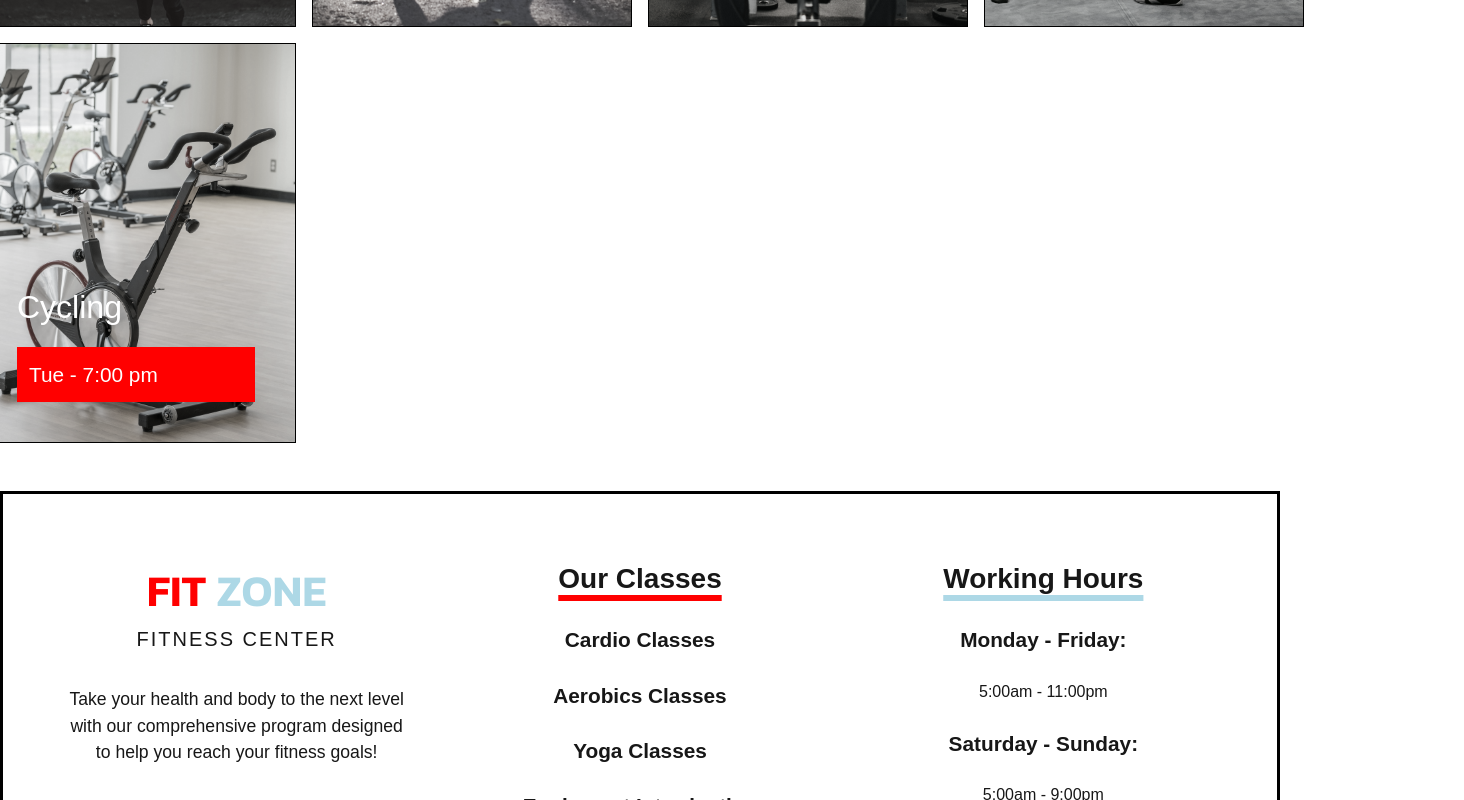
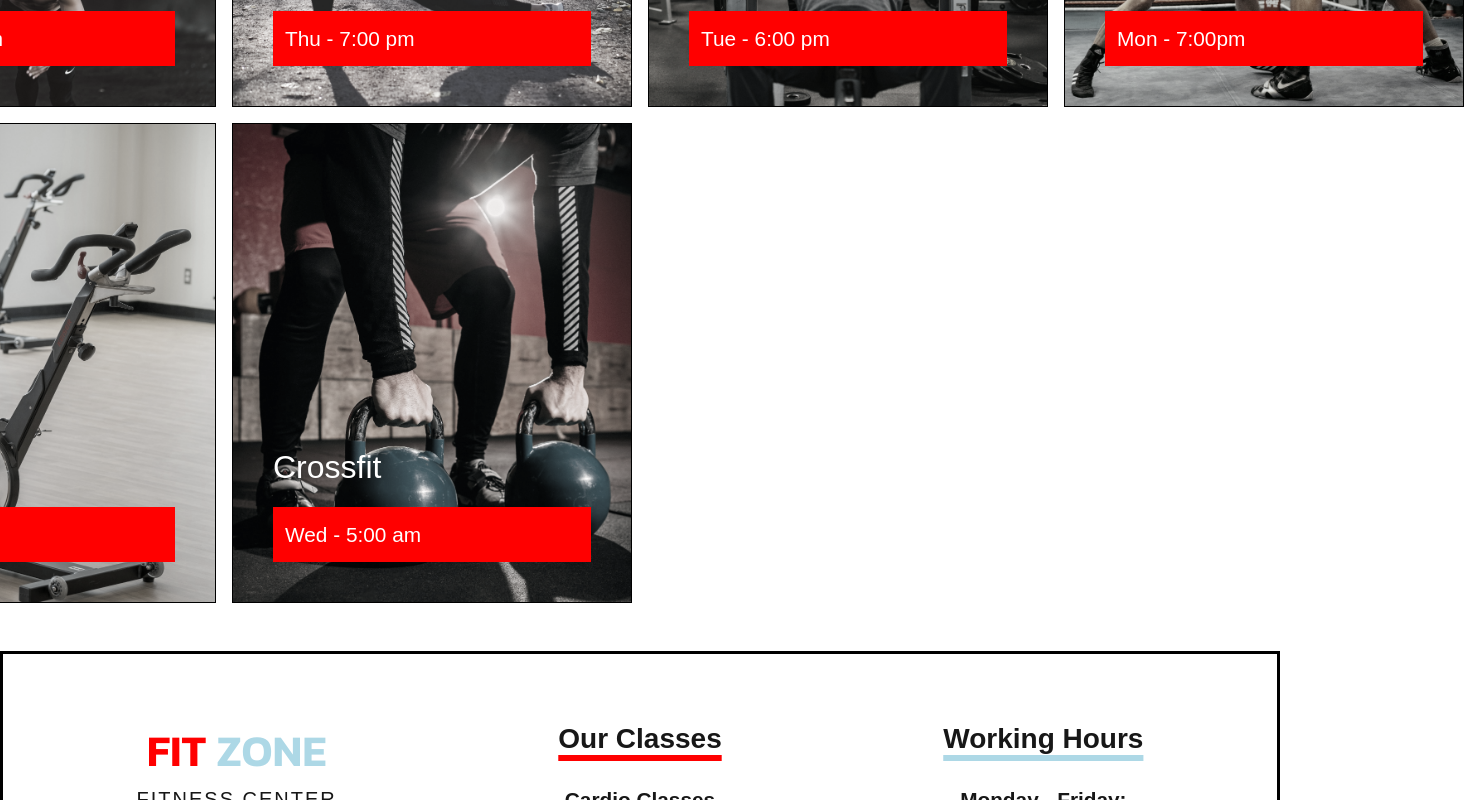
Before and after one commit to NMc0der/gym-website1, a Next.js app: page / in a window 1280 px wide. Shown: the part 5060-5860 px from the top of the page, 1464 px wide, since content can reach past the window. Built offline with nearby package versions, Linux system fonts and the light colour scheme.

Commit message:
commit for wide gym class styling in home section

```diff
--- a/src/app/components/homeSection/gymClass.jsx
+++ b/src/app/components/homeSection/gymClass.jsx
@@ -1,6 +1,10 @@
-const GymClass = ({ gymName, gymDay, gymImage, gymTime }) => {
+const GymClass = ({ gymName, gymDay, gymImage, gymTime, isWide }) => {
   return (
-    <div className="home-gym-class">
+    <div
+      className={
+        isWide ? "home-gym-class home-gym-class-extended" : "home-gym-class"
+      }
+    >
       <div
         className="gym-class-image"
         style={{
--- a/src/app/components/homeSection/homeGymclass.jsx
+++ b/src/app/components/homeSection/homeGymclass.jsx
@@ -2,7 +2,7 @@ import GymClass from "./gymClass";
 import GymClassList from "@/app/data/gymClassList";
 
 const HomeGymClass = () => {
-  const recentClassList = GymClassList.slice(0, 5);
+  const recentClassList = GymClassList.slice(0, 6);
 
   return (
     <div className="home-gym-class-container">
@@ -11,6 +11,7 @@ const HomeGymClass = () => {
         {recentClassList.map((gymClass) => {
           return (
             <GymClass
+              isWide={recentClassList[2] == gymClass}
               key={gymClass.name}
               gymName={gymClass.name}
               gymDay={gymClass.day}
@@ -25,4 +26,6 @@ const HomeGymClass = () => {
   );
 };
 
+// || recentClassList[recentClassList.length - 1] == gymClass
+
 export default HomeGymClass;
--- a/src/app/home.scss
+++ b/src/app/home.scss
@@ -339,6 +339,7 @@
   margin: 3rem;
   display: grid;
   grid-template-columns: repeat(4, 1fr);
+  // grid-auto-rows: minmax(350px, auto);
   gap: 1rem;
 }
 
@@ -347,8 +348,9 @@
   // padding: 3rem;
   position: relative;
   overflow: hidden;
-  height: 25rem;
-  width: 20rem;
+  height: 30rem;
+  width: 25rem;
+  // width: 100%;
   display: flex;
   flex-direction: column;
   justify-content: end;
@@ -379,6 +381,13 @@
   }
 }
 
+// .home-gym-class-extended {
+//   width: 100%;
+//   grid-template-columns: 2fr;
+//   grid-column-start: 3;
+//   grid-column-end: 5;
+// }
+
 .gym-class-image {
   position: absolute;
   z-index: -2;
```
